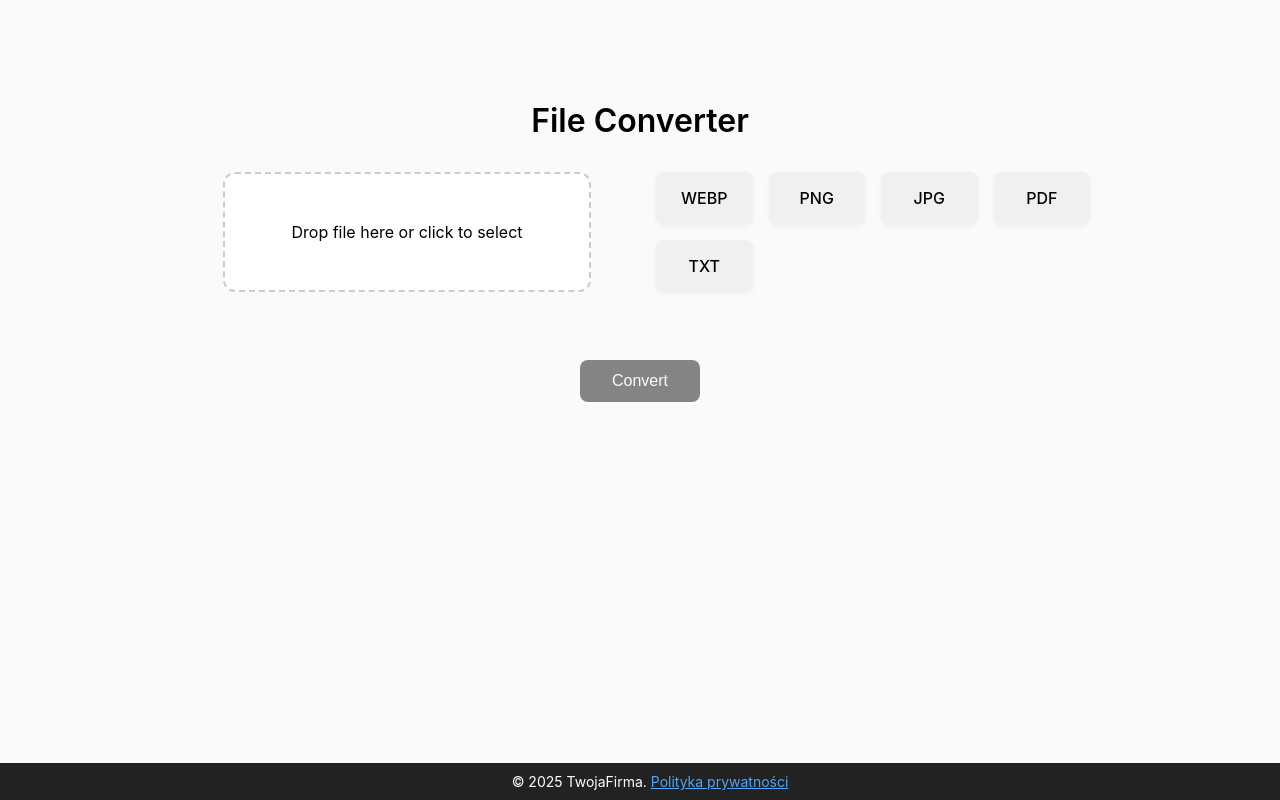
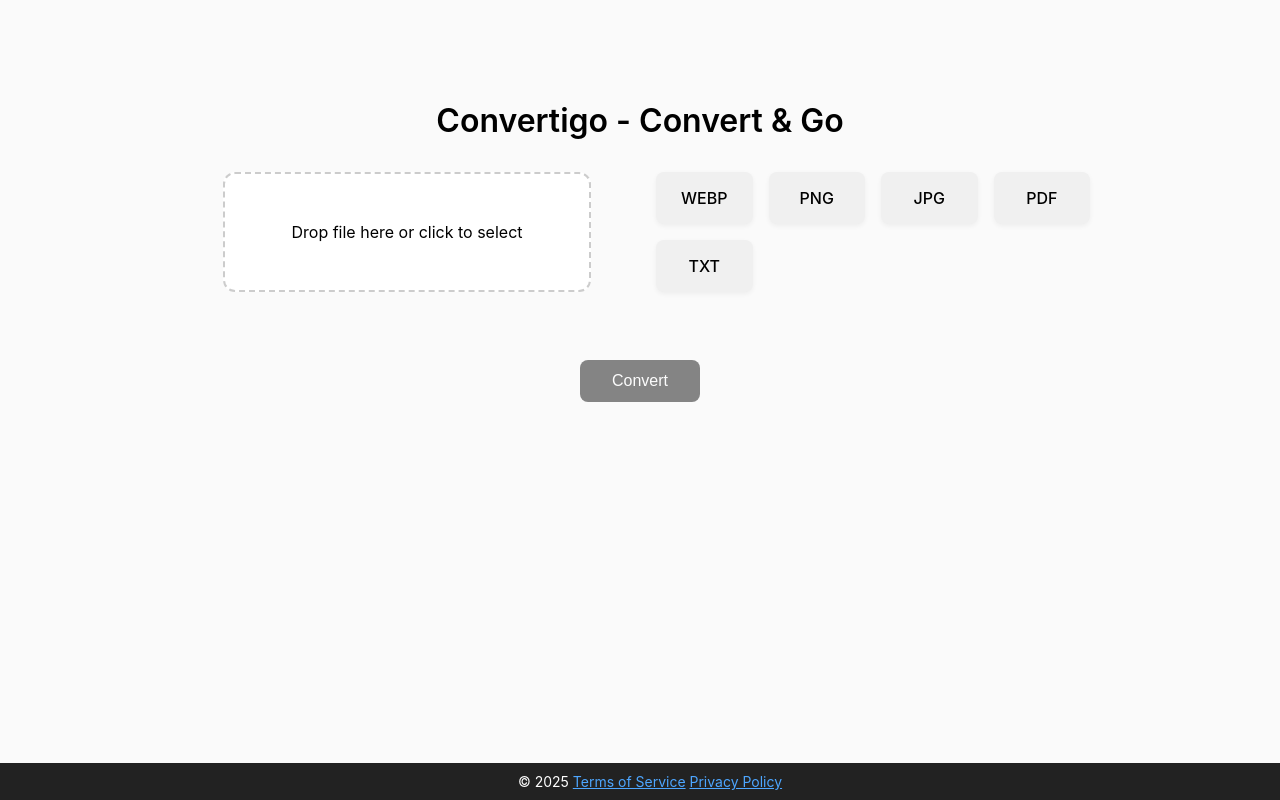
Before and after one commit to kamilsuchy/file-converter, a React (Create React App) app in the folder frontend/: page / in a window 1280 px wide. Built offline with nearby package versions, Linux system fonts and the light colour scheme.

Commit message:
terms of service

```diff
--- a/frontend/public/index.html
+++ b/frontend/public/index.html
@@ -14,7 +14,7 @@
     <meta name="theme-color" content="#000000" />
     <meta
       name="description"
-      content="Web site created using create-react-app"
+      content="Convertigo - Convert & Go"
     />
     <link rel="apple-touch-icon" href="%PUBLIC_URL%/logo192.png" />
     <!--
@@ -31,7 +31,7 @@
       work correctly both with client-side routing and a non-root public URL.
       Learn how to configure a non-root public URL by running `npm run build`.
     -->
-    <title>React App</title>
+    <title>Convertigo</title>
   </head>
   <body>
     <!-- Google Tag Manager (noscript) -->
@@ -52,8 +52,9 @@
     -->
     <!-- Stopka -->
     <footer style="position: fixed; bottom: 0; width: 100%; background: #222; color: white; text-align: center; padding: 10px; font-size: 14px; z-index: 1000;">
-      © 2025 TwojaFirma.
-      <a href="#" id="privacy-link" style="color: #4da6ff; cursor: pointer; text-decoration: underline;">Polityka prywatności</a>
+      © 2025
+      <a href="#" id="terms-link" style="color: #4da6ff; cursor: pointer; text-decoration: underline;">Terms of Service</a>
+      <a href="#" id="privacy-link" style="color: #4da6ff; cursor: pointer; text-decoration: underline;">Privacy Policy</a>
     </footer>
 
     <!-- Modal z polityką prywatności -->
@@ -117,5 +118,66 @@
         }
       });
     </script>
+        <!-- Modal z  reguilaminem -->
+    <div id="terms-modal" style="
+        display: none;
+        position: fixed;
+        top: 0; left: 0; right: 0; bottom: 0;
+        background: rgba(0,0,0,0.6);
+        z-index: 2000;
+        overflow-y: auto;
+    ">
+      <div style="
+          background: white;
+          max-width: 600px;
+          margin: 60px auto;
+          padding: 20px;
+          border-radius: 8px;
+          position: relative;
+          font-size: 14px;
+          color: #333;
+      ">
+        <button id="terms-close" style="
+            position: absolute;
+            top: 10px;
+            right: 10px;
+            background: none;
+            border: none;
+            font-size: 18px;
+            cursor: pointer;
+        ">✖</button>
+
+        <h2>Terms of Service</h2>
+        <p>
+          Terms of service
+        </p>
+        <p>
+          Przykład: Twoje dane są przetwarzane zgodnie z obowiązującymi przepisami o ochronie danych osobowych...
+        </p>
+        <!-- Dodaj więcej paragrafów w razie potrzeby -->
+      </div>
+    </div>
+
+    <script>
+      const termsModal = document.getElementById('terms-modal');
+      const termsOpenBtn = document.getElementById('terms-link');
+      const termsCloseBtn = document.getElementById('terms-close');
+
+      termsOpenBtn.addEventListener('click', e => {
+        e.preventDefault();
+        termsModal.style.display = 'block';
+      });
+
+      termsCloseBtn.addEventListener('click', () => {
+        termsModal.style.display = 'none';
+      });
+
+      // Zamknięcie modala po kliknięciu poza treść
+      termsModal.addEventListener('click', e => {
+        if (e.target === termsModal) {
+          termsModal.style.display = 'none';
+        }
+      });
+    </script>
   </body>
 </html>
--- a/frontend/src/App.js
+++ b/frontend/src/App.js
@@ -80,7 +80,7 @@ function App() {
 
   return (
     <div style={styles.container}>
-      <h1 style={styles.heading}>File Converter</h1>
+      <h1 style={styles.heading}>Convertigo - Convert & Go</h1>
 
       <div style={styles.main}>
         {/* Left: Dropzone */}
```
